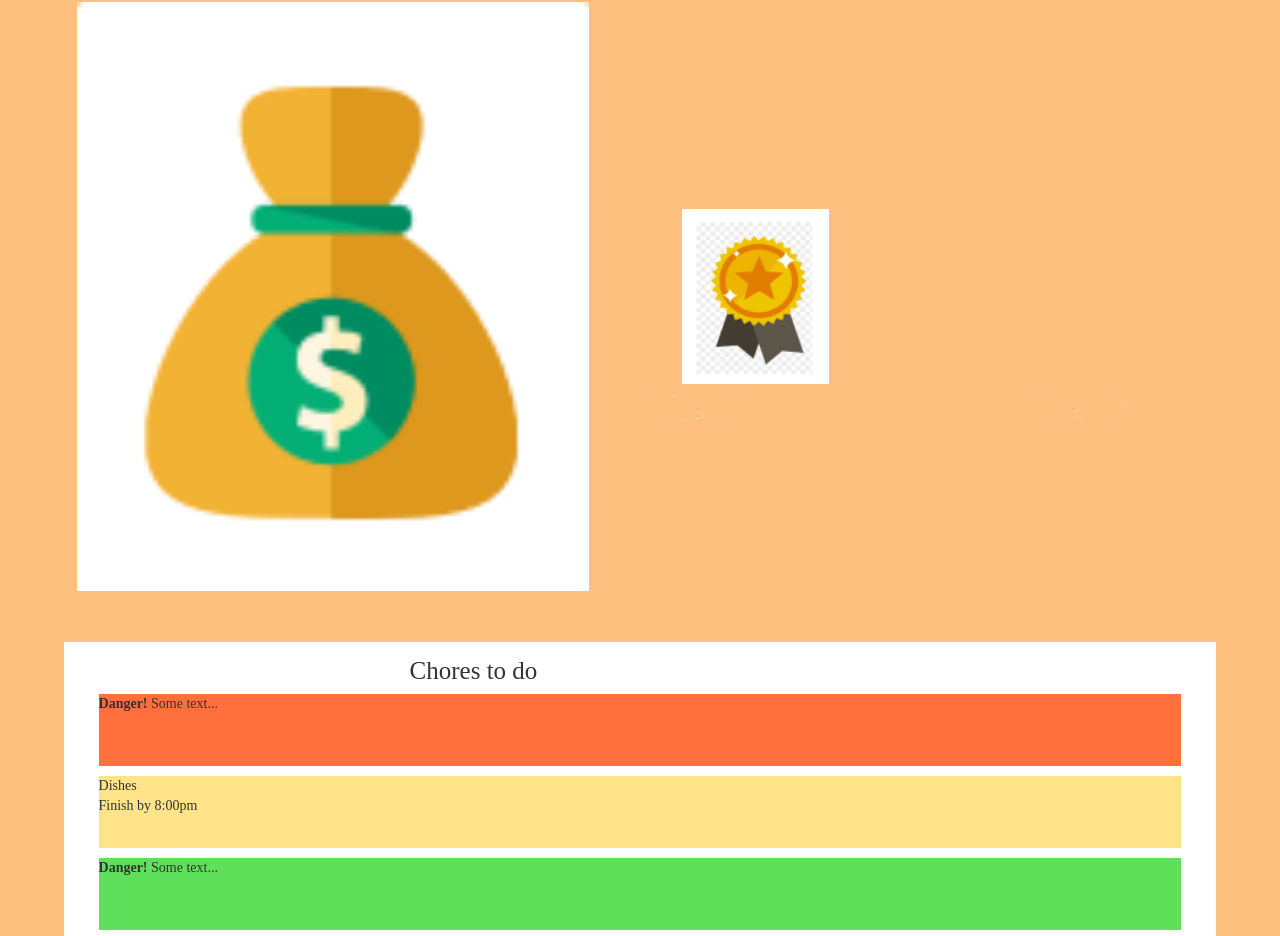
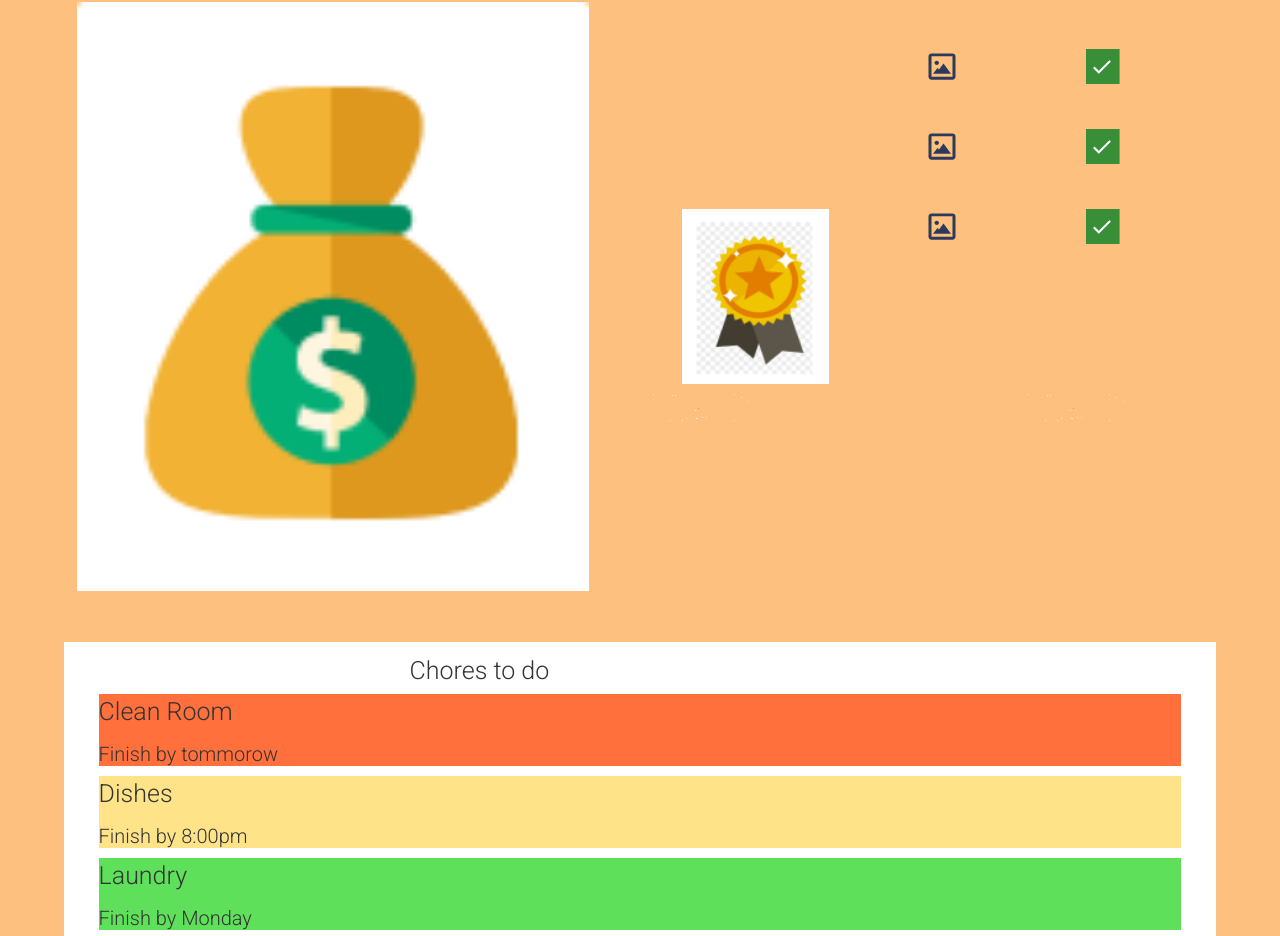
Before and after one commit to mridarora/hackwestern20, a website: page static/childdisplay.html in a window 1280 px wide. Shown: the part 391-1327 px from the top of the page. Drawn offline with nearby package versions, Linux system fonts and the light colour scheme.

Commit message:
added to child display

```diff
--- a/static/childdisplay.css
+++ b/static/childdisplay.css
@@ -14,6 +14,7 @@
     font-size: 35px;
     margin-left: 15%;
     margin-top: 0%;
+    font-family: Roboto;
 }
 
 #money{
@@ -34,9 +35,56 @@
     font-size: 25px;
     margin-left: 30%;
     padding-top: 15px;
+    font-family: Roboto;
 
 }
 
 .to-do{
 
 }
+
+.title{
+    font-family: Roboto;
+    font-size: 25px;
+}
+
+.desc{
+    font-family: Roboto;
+    font-size: 20px;
+}
+
+.pic{
+    position: absolute;
+    right: 25%;
+    top: 65%;
+}
+
+.check{
+    position: absolute;
+    right: 12.5%;
+    top: 65%;
+}
+
+.pic1{
+    position: absolute;
+    right: 25%;
+    top: 55%;
+}
+
+.check1{
+    position: absolute;
+    right: 12.5%;
+    top: 55%;
+}
+
+.pic2{
+    position: absolute;
+    right: 25%;
+    top: 75%;
+}
+
+.check2{
+    position: absolute;
+    right: 12.5%;
+    top: 75%;
+}
--- a/static/childdisplay.html
+++ b/static/childdisplay.html
@@ -7,6 +7,8 @@
     <link rel="stylesheet" href="https://maxcdn.bootstrapcdn.com/bootstrap/3.4.1/css/bootstrap.min.css">
     <script src="https://ajax.googleapis.com/ajax/libs/jquery/3.5.1/jquery.min.js"></script>
     <script src="https://maxcdn.bootstrapcdn.com/bootstrap/3.4.1/js/bootstrap.min.js"></script>
+    <link rel="preconnect" href="https://fonts.gstatic.com">
+<link href="https://fonts.googleapis.com/css2?family=Roboto:wght@100;300&display=swap" rel="stylesheet">
     <link rel="stylesheet" href="./childdisplay.css">
 </head>
 <body style="background-image: url('./img/childBackground.png');font-family: 'Times New Roman', Times, serif;">
@@ -28,16 +30,24 @@
         <div class="card-body">
           <h5 id="choresHead" class="card-title">Chores to do</h5>
           <div class="danger" style="height: 9vh;background-color: #ff6933f3;margin-top: 10px;margin-left: 3%;margin-right: 3%;">
-            <p><strong>Danger!</strong> Some text...</p>
+            <p class=title>Clean Room</p>
+            <p class=desc>Finish by tommorow</p>
+            <img class="pic1" src="images/image_alt.svg">
+            <img class='check1' src='images/Capture.PNG'>
           </div>
           <div class="danger" style="height: 9vh;background-color: rgba(255, 209, 58, 0.602);margin-top: 10px;margin-left: 3%;margin-right: 3%;">
             <div class="to-do">
-                <h>Dishes</h6>
-                <p>Finish by 8:00pm</p>
+                <p class=title>Dishes</p>
+                <p class=desc>Finish by 8:00pm</p>
+                <img class="pic" src="images/image_alt.svg">
+                <img class='check' src='images/Capture.PNG'>
             </div>
           </div>
           <div class="danger" style="height: 9vh;background-color: #29d623be;margin-top: 10px;margin-left: 3%;margin-right: 3%;">
-            <p><strong>Danger!</strong> Some text...</p>
+            <p class=title>Laundry</p>
+            <p class=desc>Finish by Monday</p>
+            <img class="pic2" src="images/image_alt.svg">
+            <img class='check2' src='images/Capture.PNG'>
           </div>
         </div>
       </div>
```
Also changed, not shown: static/parentdisplay.css (added, +18 -0 lines), static/parentdisplay.html (added, +20 -0 lines), static/images/Capture.PNG (added), static/images/image_alt.svg (added).
